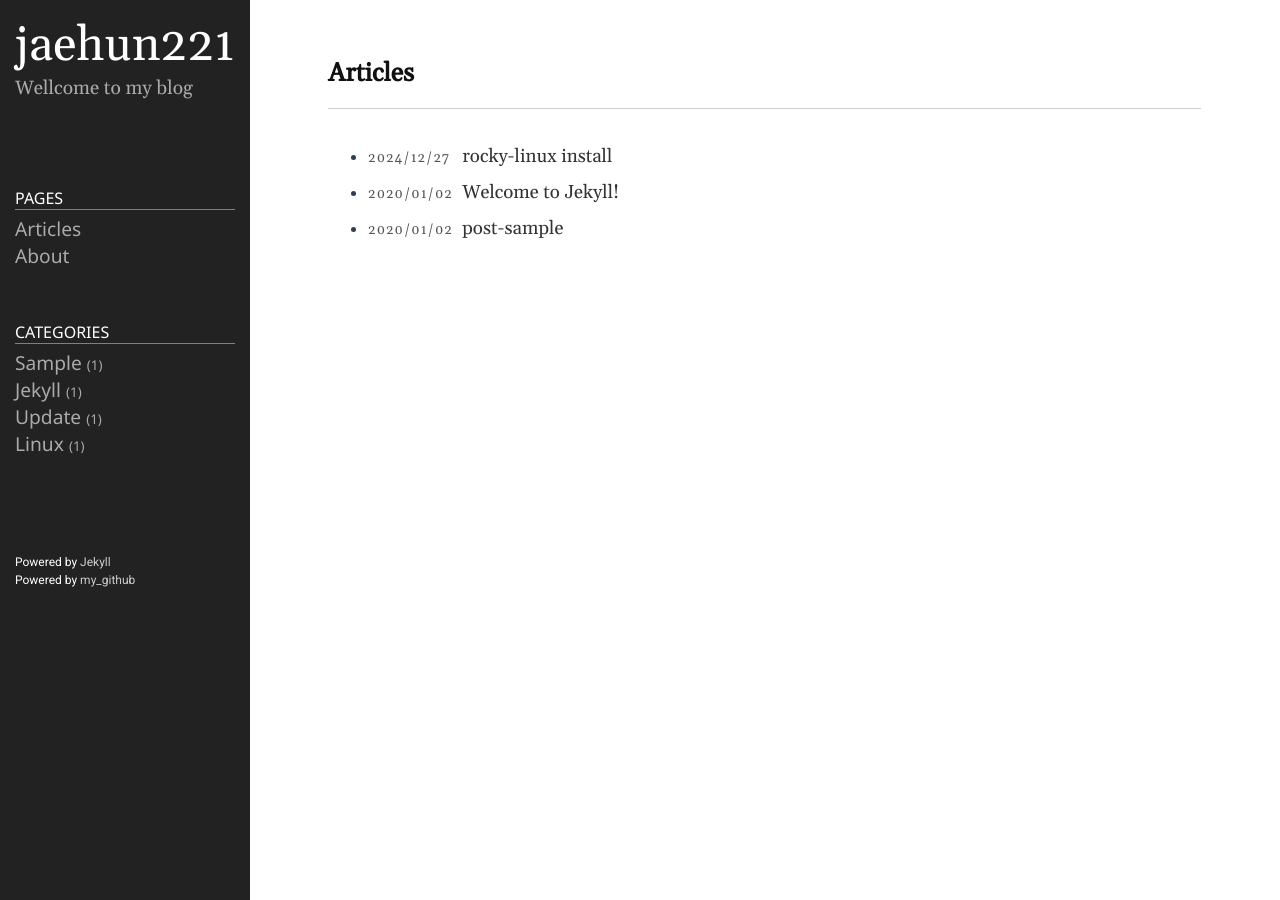
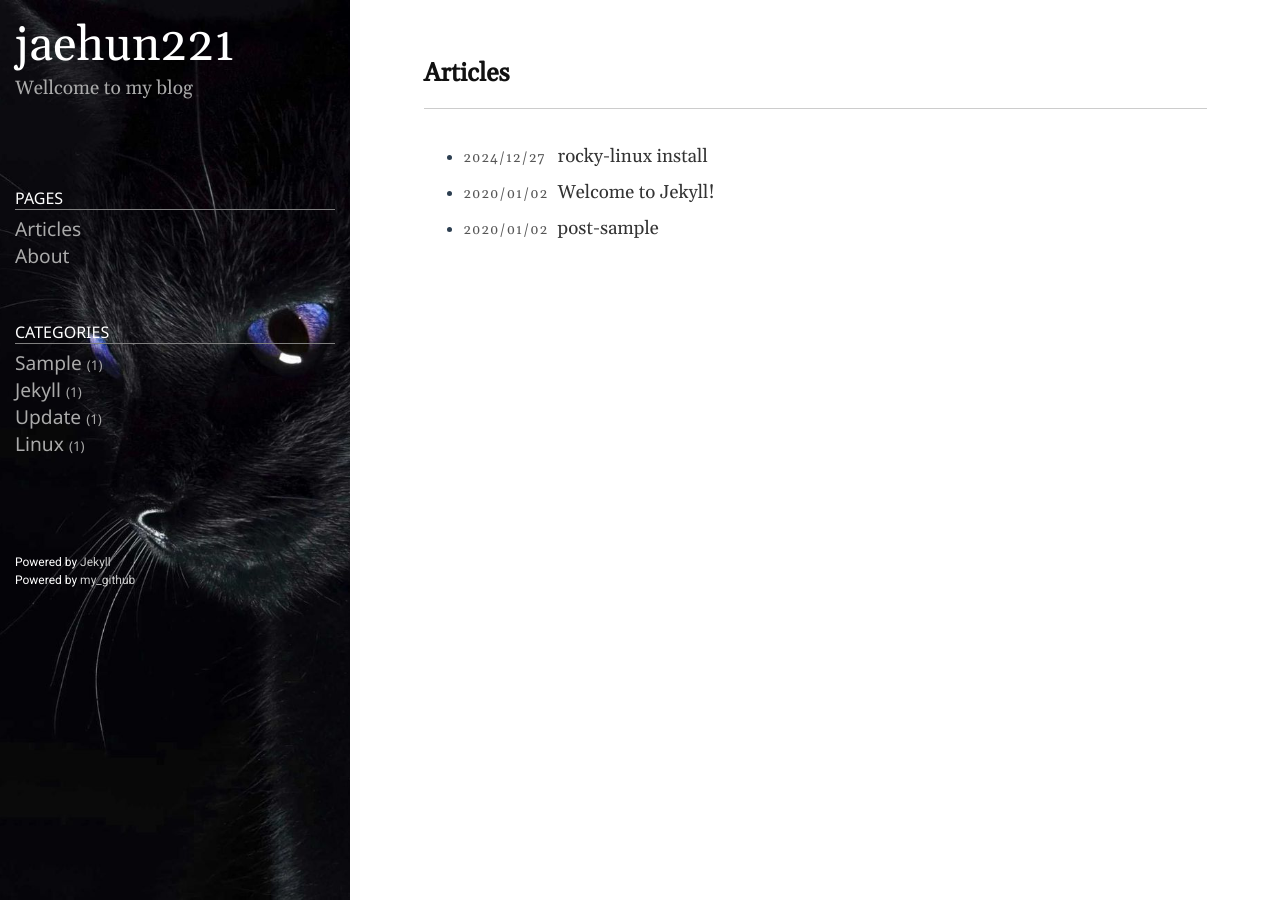
Before and after one commit to jaehun221/jaehun221.github.io, a Jekyll site: the page built from index.md, in a window 1280 px wide. Built offline with Jekyll 4.4.1, drawn with Linux system fonts in a browser that asks for light colours.

Commit message:
catcommit!

```diff
--- a/public/css/style.css
+++ b/public/css/style.css
@@ -91,8 +91,8 @@ code {
 	padding: 0px 30px;
 }
 
-.sidebar {
-	/*position: fixed;*/
+/* .sidebar {
+	position: fixed;
 	display: flex;
 	flex-flow: column nowrap;
 	flex: 0 0 220px;
@@ -100,6 +100,20 @@ code {
 	z-index: 1;
 	background-color: #222;
 	color: #fff;
+} */
+
+.sidebar {
+    display: flex;
+    flex-flow: column nowrap;
+    flex: 0 0 350px;
+    padding: 15px;
+    z-index: 1;
+    background-color: #222;
+    color: #fff;
+    background-image: url('/public/img/blackcat.jpg'); /* 이미지 경로 */
+    background-size: cover; /* 이미지 크기를 사이드바 크기에 맞춤 */
+    background-position: 94.2% 50%; /* 이미지 중심을 사이드바 중심에 배치 */
+    background-repeat: no-repeat; /* 이미지 반복 방지 */
 }
 
 .sidebar-item {
```
Also changed, not shown: public/img/blackcat.jpg (added), public/img/검고.jpeg (added).
